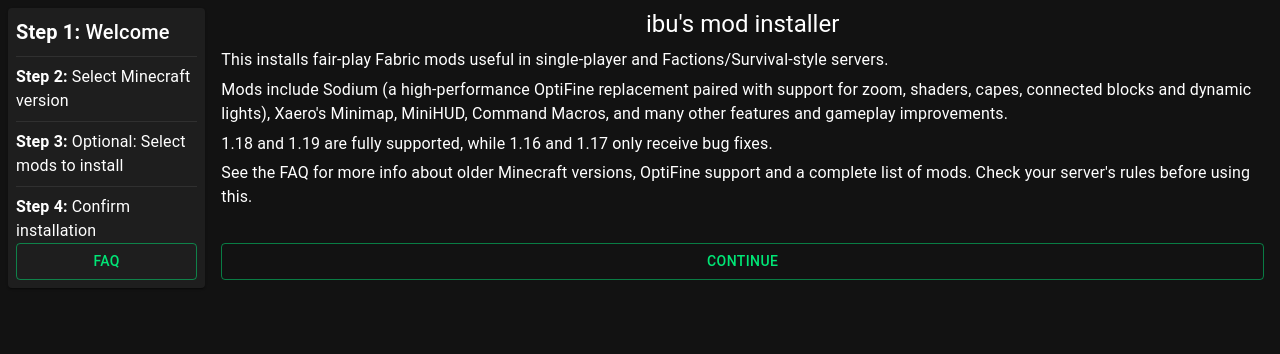
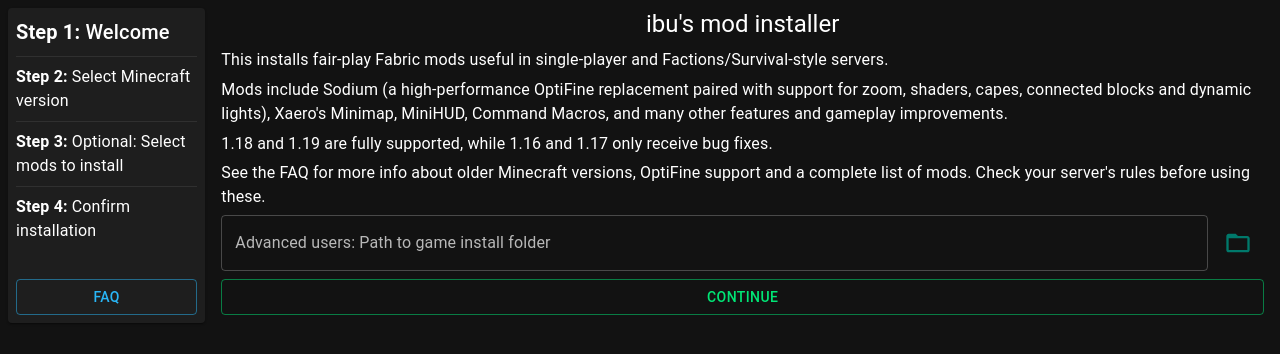
Before and after one commit to retrixe/modpack, a React app in the folder ui/: page / in a window 1280 px wide. Shown: the top 354 px of the page. Built offline with nearby package versions, Linux system fonts and the light colour scheme; the HTML template or start-up script is replaced by a standard one.

Commit message:
Change button colour, UI size, add MC folder input

```diff
--- a/ui/src/App.tsx
+++ b/ui/src/App.tsx
@@ -2,6 +2,7 @@
 import { Grid, Paper, Typography, Divider, Button } from '@mui/material'
 import WelcomeScreen from './screens/WelcomeScreen'
 import VersionSelectionScreen from './screens/VersionSelectionScreen'
+import ModSelectionScreen from './screens/ModSelectionScreen'
 
 const App = (): JSX.Element => {
   const [currentStep, setCurrentStep] = useState(1)
@@ -11,6 +12,7 @@
       <Grid container spacing={2} height='100%'>
         <Grid item xs={4} md={2}>
           <Paper css={{ height: '100%', padding: '8px', display: 'flex', flexDirection: 'column' }}>
+            {/* <div css={currentStep === 1 ? { backgroundColor: '#444444', borderRadius: '4px', padding: '4px' } : {}}> */}
             <Typography variant={currentStep === 1 ? 'h6' : undefined}>
               <b>Step 1:</b> Welcome
             </Typography>
@@ -27,12 +29,13 @@
               <b>Step 4:</b> Confirm installation
             </Typography>
             <div css={{ flex: 1 }} />
-            <Button variant='outlined' color='secondary'>FAQ</Button>
+            <Button variant='outlined' color='info'>FAQ</Button>
           </Paper>
         </Grid>
         <Grid item xs={8} md={10} css={{ display: 'flex', flexDirection: 'column', padding: '8px' }}>
           {currentStep === 1 && <WelcomeScreen setCurrentStep={setCurrentStep} />}
           {currentStep === 2 && <VersionSelectionScreen setCurrentStep={setCurrentStep} />}
+          {currentStep === 3 && <ModSelectionScreen setCurrentStep={setCurrentStep} />}
         </Grid>
       </Grid>
     </div>
--- /dev/null
+++ b/ui/src/screens/ModSelectionScreen.tsx
@@ -0,0 +1,25 @@
+import { Button, Typography } from '@mui/material'
+
+const ModSelectionScreen = ({ setCurrentStep }: {
+  setCurrentStep: React.Dispatch<React.SetStateAction<number>>
+}): JSX.Element => {
+  // TODO: Make this work with modpack v2 API.
+  return (
+    <>
+      <Typography variant='h5' textAlign='center' gutterBottom>ibu's mod installer</Typography>
+      <Typography variant='h6' fontSize='1.1rem' textAlign='center' gutterBottom>
+        Currently, this option is unavailable. Proceed to installation.
+      </Typography>
+      <div css={{ flex: 1 }} />
+      <div css={{ display: 'flex', alignItems: 'stretch' }}>
+        <Button variant='outlined' color='warning' onClick={() => setCurrentStep(2)}>Back</Button>
+        <div css={{ padding: '4px' }} />
+        <Button variant='outlined' color='secondary' onClick={() => setCurrentStep(4)} css={{ flex: 1 }}>
+          Continue
+        </Button>
+      </div>
+    </>
+  )
+}
+
+export default ModSelectionScreen
--- a/ui/src/screens/VersionSelectionScreen.tsx
+++ b/ui/src/screens/VersionSelectionScreen.tsx
@@ -3,17 +3,18 @@
 const VersionSelectionScreen = ({ setCurrentStep }: {
   setCurrentStep: React.Dispatch<React.SetStateAction<number>>
 }): JSX.Element => {
-  // TODO: Upgrade support
-  // TODO: Actually set this state somewhere
+  // TODO: Support oldmodfolder prompt
+  // TODO: Receive upgrade info from Go
+  // TODO: Actually set Minecraft version somewhere
   return (
     <>
       <Typography variant='h5' textAlign='center' gutterBottom>ibu's mod installer</Typography>
-      {/* <Divider flexItem light /> */}
       <Typography variant='h6' fontSize='1.1rem' textAlign='center' gutterBottom>
         Select Minecraft version to install mods for:
       </Typography>
       <FormControl>
         <RadioGroup>
+          <FormControlLabel value='upgrade' control={<Radio />} label='Upgrade existing mods installed for Minecraft 1.19' />
           <FormControlLabel value='1.19' control={<Radio />} label='Minecraft 1.19' />
           <FormControlLabel value='1.18.2' control={<Radio />} label='Minecraft 1.18.2' />
           <FormControlLabel value='1.17.1' control={<Radio />} label='Minecraft 1.17.1 (bug-fixes only)' />
@@ -21,9 +22,13 @@
         </RadioGroup>
       </FormControl>
       <div css={{ flex: 1 }} />
-      <Button variant='outlined' color='secondary' onClick={() => setCurrentStep(1)}>
-        Continue
-      </Button>
+      <div css={{ display: 'flex', alignItems: 'stretch' }}>
+        <Button variant='outlined' color='warning' onClick={() => setCurrentStep(1)}>Back</Button>
+        <div css={{ padding: '4px' }} />
+        <Button variant='outlined' color='secondary' onClick={() => setCurrentStep(3)} css={{ flex: 1 }}>
+          Continue
+        </Button>
+      </div>
     </>
   )
 }
--- a/ui/src/screens/WelcomeScreen.tsx
+++ b/ui/src/screens/WelcomeScreen.tsx
@@ -1,8 +1,9 @@
-import { Button, Typography } from '@mui/material'
+import { Button, Typography, TextField, SvgIcon, IconButton } from '@mui/material'
 
 const WelcomeScreen = ({ setCurrentStep }: {
   setCurrentStep: React.Dispatch<React.SetStateAction<number>>
 }): JSX.Element => {
+  // TODO: Set the Minecraft folder
   return (
     <>
       <Typography variant='h5' textAlign='center' gutterBottom>ibu's mod installer</Typography>
@@ -19,9 +20,23 @@
       </Typography>
       <Typography gutterBottom>
         See the FAQ for more info about older Minecraft versions, OptiFine support and
-        a complete list of mods. Check your server's rules before using this.
+        a complete list of mods. Check your server's rules before using these.
       </Typography>
       <div css={{ flex: 1 }} />
+      <div css={{ display: 'flex', alignItems: 'center', marginBottom: '8px' }}>
+        <TextField
+          label='Advanced users: Path to game install folder'
+          variant='outlined'
+          css={{ flex: 1, marginRight: '4px' }}
+        />
+        <IconButton size='large' color='primary'>
+          <SvgIcon fontSize='inherit'>
+            <path d='M0 0h24v24H0z' fill='none' />
+            {/* M10 4H4c-1.1 0-1.99.9-1.99 2L2 18c0 1.1.9 2 2 2h16c1.1 0 2-.9 2-2V8c0-1.1-.9-2-2-2h-8l-2-2z */}
+            <path d='M20 6h-8l-2-2H4c-1.1 0-1.99.9-1.99 2L2 18c0 1.1.9 2 2 2h16c1.1 0 2-.9 2-2V8c0-1.1-.9-2-2-2zm0 12H4V8h16v10z' />
+          </SvgIcon>
+        </IconButton>
+      </div>
       <Button variant='outlined' color='secondary' onClick={() => setCurrentStep(2)}>
         Continue
       </Button>
```
Also changed, not shown: ui/src/main.tsx (+4 -6 lines), 1 other file (tests, documents, lock files or other folders).
